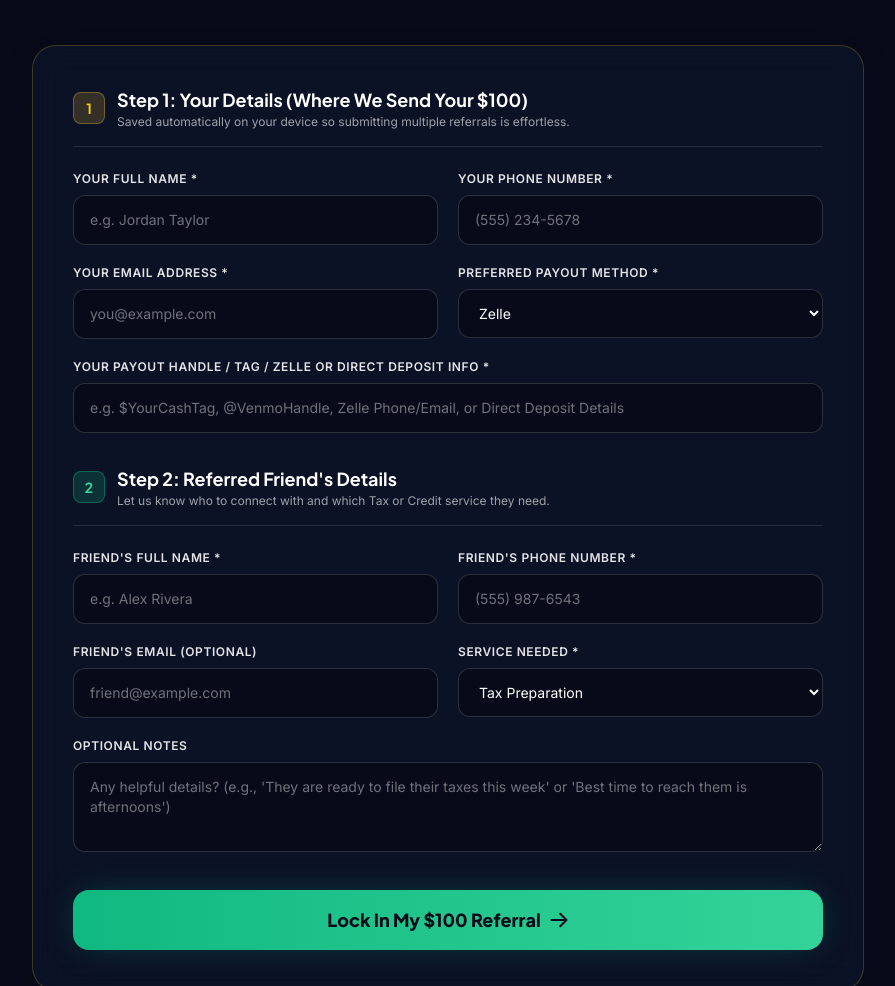
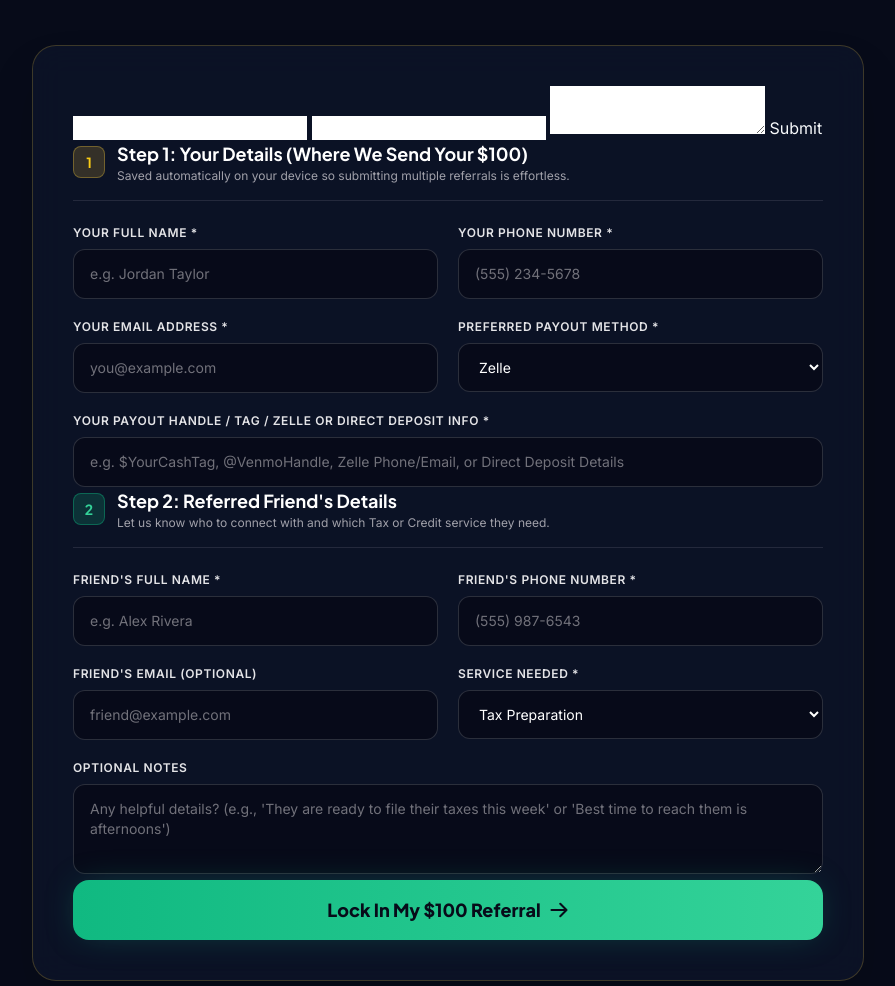
Before and after one commit to liuwuand/Knalegacyreferral, a plain HTML site: page index.html in a window 1280 px wide. Shown: the part 2481-3467 px from the top of the page, without its empty margins (192-1087 px from the left). Drawn offline with nearby package versions, Linux system fonts and the light colour scheme.

Commit message:
Update index.html

```diff
--- a/index.html
+++ b/index.html
@@ -370,7 +370,13 @@
       <div class="glass-card rounded-3xl p-6 sm:p-10 border border-gold-500/25 shadow-2xl">
 
         <!-- Active Two-Step Form View -->
-        <form id="knaReferralForm" class="space-y-8" novalidate>
+       <form action="https://api.web3forms.com/submit" method="POST">
+  <input type="hidden" name="access_key" value="2740b7ff-c848-476e-8355-e5feac055401">
+  <input type="text" name="name" required>
+  <input type="email" name="email" required>
+  <textarea name="message" required></textarea>
+  <button type="submit">Submit</button>
+</form>
 
           <!-- Step 1: Referrer Details -->
           <div>
```
